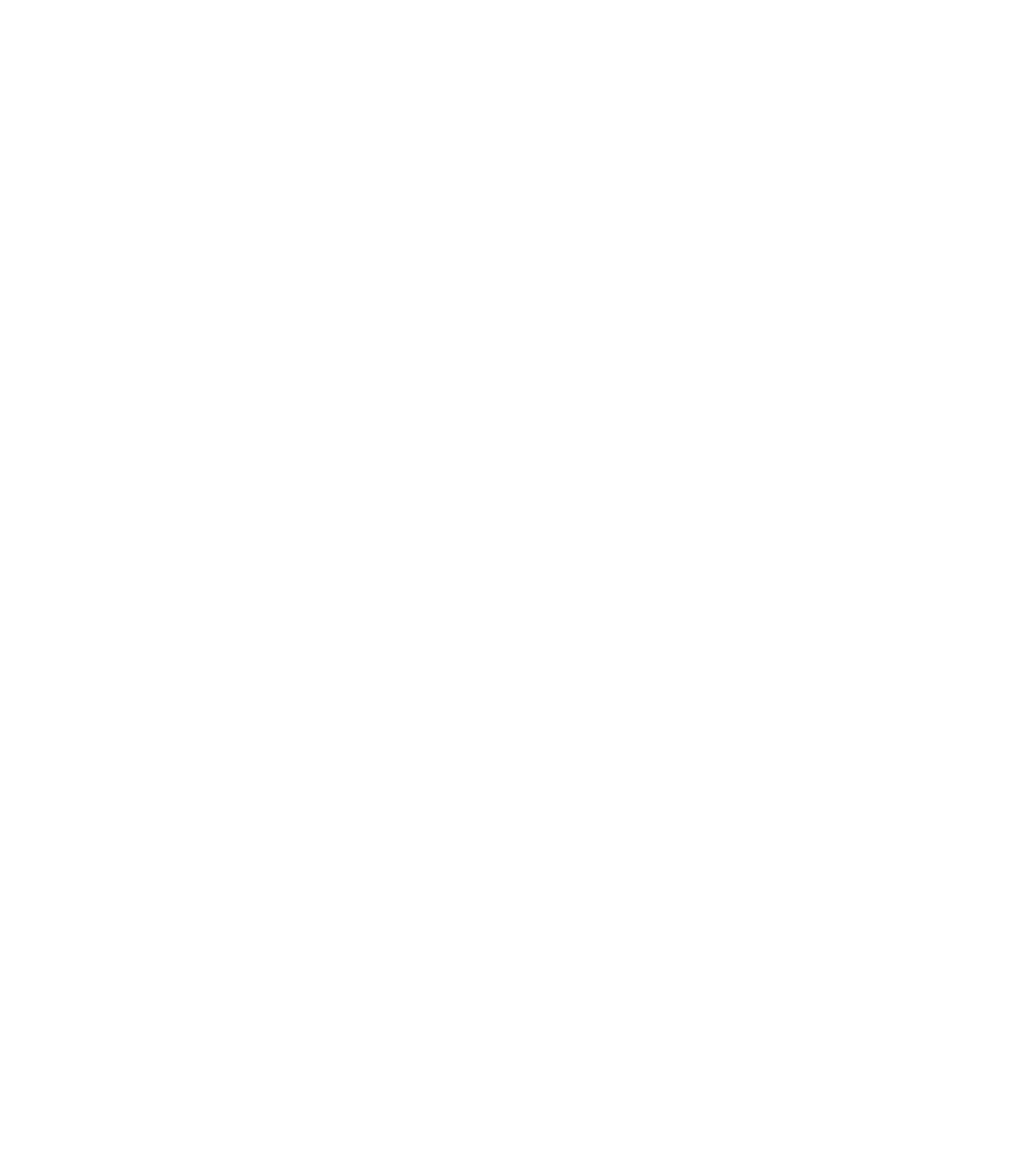
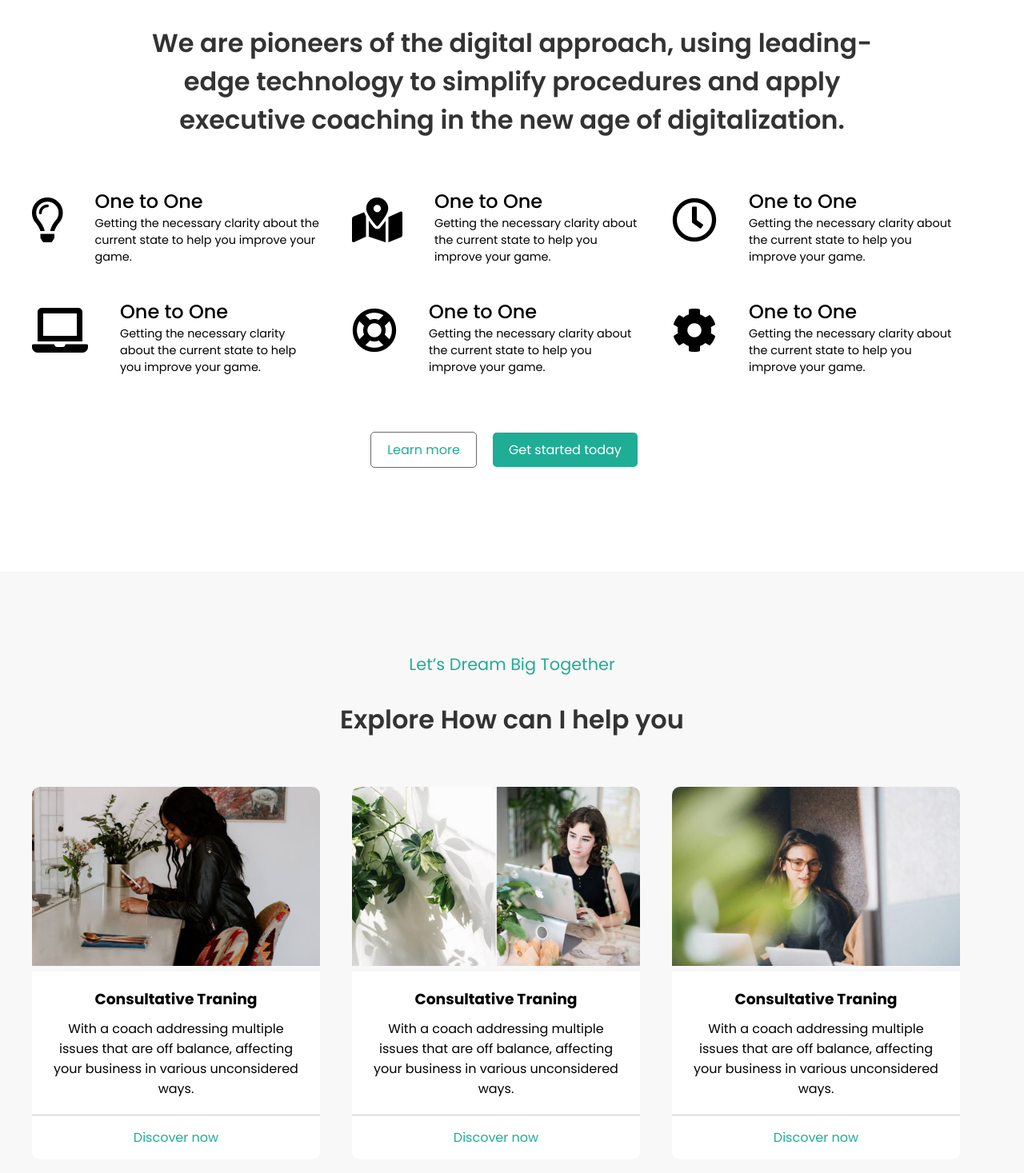
Before and after one commit to filippo1996/proj-html-vuejs, a Vue app: page / in a window 1280 px wide. Shown: the part 951-2418 px from the top of the page at 80% size. Before the commit the page ends 820 px from the top, so only its background shows below. Built offline with nearby package versions, Linux system fonts and the light colour scheme.

Commit message:
add two section

```diff
--- a/src/App.vue
+++ b/src/App.vue
@@ -2,6 +2,11 @@
   <div id="app">
     <Header :items="menus"/>
     <Jumbotron/>
+    <main>
+      <Section nameClass="container-fluid" component="Services" subTitle="Let’s Dream Big Together" title="We are pioneers of the digital approach, using leading-edge technology to simplify procedures and apply executive coaching in the new age of digitalization."/>
+      <Section nameClass="background-lightgrey container-fluid" component="Carousel" subTitle="Let’s Dream Big Together" title="Explore How can I help you"/>
+    </main>
+    <footer></footer>
   </div>
 </template>
 
@@ -9,12 +14,14 @@
 import Header from './components/Header.vue';
 import menu from '@/api/menu.js';
 import Jumbotron from './components/Jumbotron.vue';
+import Section from './components/Section.vue';
 
 export default {
   name: 'App',
   components: {
     Header,
-    Jumbotron
+    Jumbotron,
+    Section
   },
   data(){
     return{
--- /dev/null
+++ b/src/components/Carousel.vue
@@ -0,0 +1,105 @@
+<template>
+    <div class="container row">
+        <div class="col-4">
+            <div class="card">
+                <div class="box-image">
+                    <img src="@/assets/img/home-business-service-slide-01-480x298.jpg" alt="prima immagine card">
+                </div>
+                <div class="content">
+                    <h3>Consultative Traning</h3>
+                    <p class="description">With a coach addressing multiple issues that are off balance, affecting your business in various unconsidered ways.</p>
+                </div>
+                <div class="btn-action">
+                    <a href="#">Discover now</a>
+                </div>
+            </div>
+        </div>
+        <div class="col-4">
+            <div class="card">
+                <div class="box-image">
+                    <img src="@/assets/img/home-business-service-slide-02-480x298.jpg" alt="prima immagine card">
+                </div>
+                <div class="content">
+                    <h3>Consultative Traning</h3>
+                    <p class="description">With a coach addressing multiple issues that are off balance, affecting your business in various unconsidered ways.</p>
+                </div>
+                <div class="btn-action">
+                    <a href="#">Discover now</a>
+                </div>
+            </div>
+        </div>
+        <div class="col-4">
+            <div class="card">
+                <div class="box-image">
+                    <img src="@/assets/img/home-business-service-slide-03-480x298.jpg" alt="prima immagine card">
+                </div>
+                <div class="content">
+                    <h3>Consultative Traning</h3>
+                    <p class="description">With a coach addressing multiple issues that are off balance, affecting your business in various unconsidered ways.</p>
+                </div>
+                <div class="btn-action">
+                    <a href="#">Discover now</a>
+                </div>
+            </div>
+        </div>
+    </div>
+</template>
+
+<script>
+export default {
+    name: 'Carousel'
+}
+</script>
+
+<style scoped lang="scss">
+@import '@/style/variables.scss';
+
+/* Style della card da mettere su un componente */
+.card{
+    width: 90%;
+
+    .box-image{
+        width: 100%;
+        overflow: hidden;
+        border-radius: 10px 10px 0 0;
+
+        img{
+        width: 100%;
+        transition: transform 1.2s; /* Animation */
+
+            &:hover{
+                transform: scale(1.1);
+            }
+        }
+    }
+
+    .content{
+        padding: 20px;
+        border-bottom: 1px solid #c9c5c5;
+        background: white;
+    }
+
+    .description{
+        margin-top: 10px;
+    }
+
+    .btn-action{
+        padding: 15px;
+        border-radius: 0 0 10px 10px;
+        background: white;
+
+        a{
+            color: $color-primary;
+        }
+
+        &:hover{
+            background: $color-primary;
+
+            a{
+                color: #fff;
+            }
+        }
+    }
+}
+
+</style>
--- /dev/null
+++ b/src/components/Section.vue
@@ -0,0 +1,50 @@
+<template>
+  <section :class="nameClass + ' text-center'">
+        <h3 class="sub-title">{{subTitle}}</h3>
+        <h2 class="title">{{title}}</h2>
+        <!-- include component dynamically -->
+        <component :is="currentComponent"></component>
+  </section>
+</template>
+
+<script>
+export default {
+    name: 'Section',
+    props:{
+        subTitle: String,
+        title: String,
+        component: String,
+        nameClass: String
+    },
+    data(){
+        return {
+            currentComponent: undefined
+        }
+    },
+    created(){
+        this.currentComponent = () =>  import(`@/components/${this.component}.vue`);
+    }
+}
+</script>
+
+<style lang="scss" scoped>
+@import '@/style/variables.scss';
+
+section{
+    padding: 100px 0;
+}
+
+.sub-title{
+    color: $color-primary;
+    font-weight: 400;
+    font-size: 1.3rem;
+}
+
+.title{
+    margin: 30px 0 60px;
+    font-size: 2rem;
+    font-weight: 600;
+    color: $color-text;
+    padding: 0 180px;
+}
+</style>
--- /dev/null
+++ b/src/components/Services.vue
@@ -0,0 +1,109 @@
+<template>
+    <div class="container services row justify-content-around">
+        <div class="col-4">
+            <div class="card">
+                <div class="icon">
+                    <i class="far fa-lightbulb"></i>
+                </div>
+                <div class="content">
+                    <h2 class="title">One to One</h2>
+                    <p class="description">Getting the necessary clarity about the current state to help you improve your game.</p>
+                </div>
+            </div>
+        </div>
+        <div class="col-4">
+            <div class="card">
+                <div class="icon">
+                    <i class="fas fa-map-marked-alt"></i>
+                </div>
+                <div class="content">
+                    <h2 class="title">One to One</h2>
+                    <p class="description">Getting the necessary clarity about the current state to help you improve your game.</p>
+                </div>
+            </div>
+        </div><div class="col-4">
+            <div class="card">
+                <div class="icon">
+                    <i class="far fa-clock"></i>
+                </div>
+                <div class="content">
+                    <h2 class="title">One to One</h2>
+                    <p class="description">Getting the necessary clarity about the current state to help you improve your game.</p>
+                </div>
+            </div>
+        </div>
+
+        <div class="col-4">
+            <div class="card">
+                <div class="icon">
+                    <i class="fas fa-laptop"></i>
+                </div>
+                <div class="content">
+                    <h2 class="title">One to One</h2>
+                    <p class="description">Getting the necessary clarity about the current state to help you improve your game.</p>
+                </div>
+            </div>
+        </div>
+        <div class="col-4">
+            <div class="card">
+                <div class="icon">
+                    <i class="far fa-life-ring"></i>
+                </div>
+                <div class="content">
+                    <h2 class="title">One to One</h2>
+                    <p class="description">Getting the necessary clarity about the current state to help you improve your game.</p>
+                </div>
+            </div>
+        </div><div class="col-4">
+            <div class="card">
+                <div class="icon">
+                    <i class="fas fa-cog"></i>
+                </div>
+                <div class="content">
+                    <h2 class="title">One to One</h2>
+                    <p class="description">Getting the necessary clarity about the current state to help you improve your game.</p>
+                </div>
+            </div>
+        </div>
+        <div class="callback">
+            <a class="btn" href="#">Learn more</a>
+            <a class="btn btn-primary margin-left-20" href="#">Get started today</a>
+        </div>
+    </div>
+</template>
+
+<script>
+export default {
+    name: 'Services'
+}
+</script>
+
+<style lang="scss" scoped>
+
+.icon{
+    font-size: 3.5rem;
+}
+
+.card{
+    display: flex;
+    margin-bottom: 40px;
+
+    .content{
+        text-align: left;
+        padding: 0 40px;
+
+        .title{
+            font-weight: 500;
+        }
+
+        .description{
+            font-size: 0.9rem;
+        }
+
+    }
+}
+
+.callback{
+    margin: 40px 0;
+}
+</style>
--- a/src/style/common.scss
+++ b/src/style/common.scss
@@ -17,6 +17,11 @@ body{
     max-width: 1920px;
     margin: 0 auto;
     padding: 0 .9rem;
+}
+
+.container{
+    width: 1200px;
+    margin: 0 auto;
 }
 
 li{
@@ -81,6 +86,8 @@ button{
     padding: 10px 20px;
     border: 1px solid $color-lightgrey;
     border-radius: 5px;
+    border-color: $color-lightgrey;
+    color: $color-primary;
 
     &:hover{
         background: $color-secondary;
@@ -97,3 +104,8 @@ button{
 .btn-xl{
     padding: 15px 25px;
 }
+
+
+.background-lightgrey{
+    background: #f8f8f8;
+}
--- a/src/style/flix.scss
+++ b/src/style/flix.scss
@@ -118,6 +118,9 @@
     color: #0d6efd;
 }
 
+.margin-left-20{
+    margin: 20px;
+}
 /*
 .nav-link:hover{
     color: white;
```
